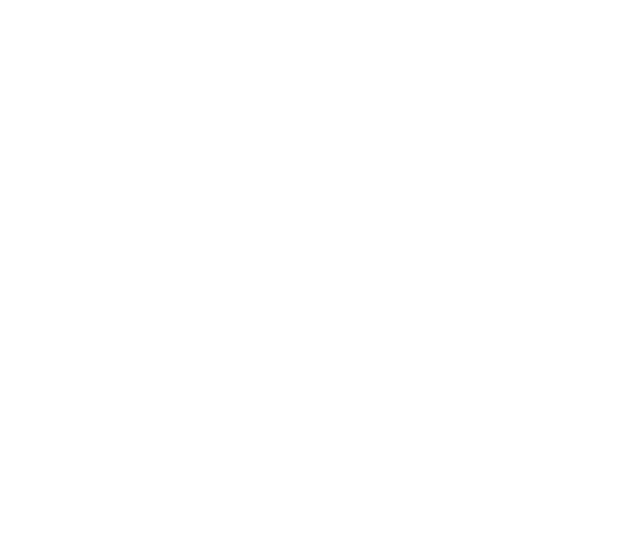
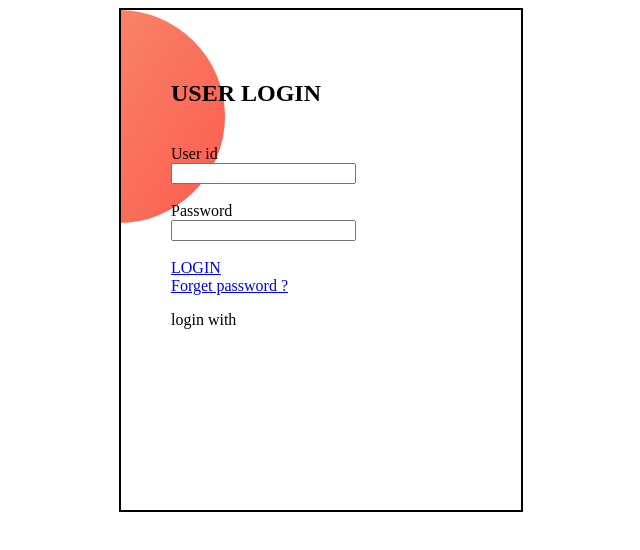
Before and after one commit to sabbirhosssen/test-page-login, a plain HTML site: page index.html in a window 1280 px wide. Shown: the whole page, without its empty margins (319-959 px from the left). Drawn offline with Linux system fonts and the light colour scheme.

Commit message:
login page

```diff
--- a/index.html
+++ b/index.html
@@ -10,7 +10,19 @@
 </head>
 
 <body>
+    <section>
+        <div class="loginpagediv">
+            <h1>USER LOGIN</h1><br>
+            <label for="">User id</label><br>
+            <input type="text"><br><br>
+            <label for="">Password</label><br>
+            <input type="password"><br><br>
+            <a target=-black href="https://www.facebook.com/">LOGIN</a><br>
+            <a href="https://www.facebook.com/">Forget password ? </a><br>
+            <p>login with</p>
+        </div>
 
+    </section>
 </body>
 
 </html>
--- a/style.css
+++ b/style.css
@@ -0,0 +1,10 @@
+.loginpagediv{
+    background-image:url(exp-bg.png);
+    background-repeat: no-repeat;
+    border: 2px solid black;
+    margin: 0 auto;
+    height: 400px;
+    width: 300px;
+    padding: 50px;
+
+}
```
Also changed, not shown: exp-bg.png (added).
